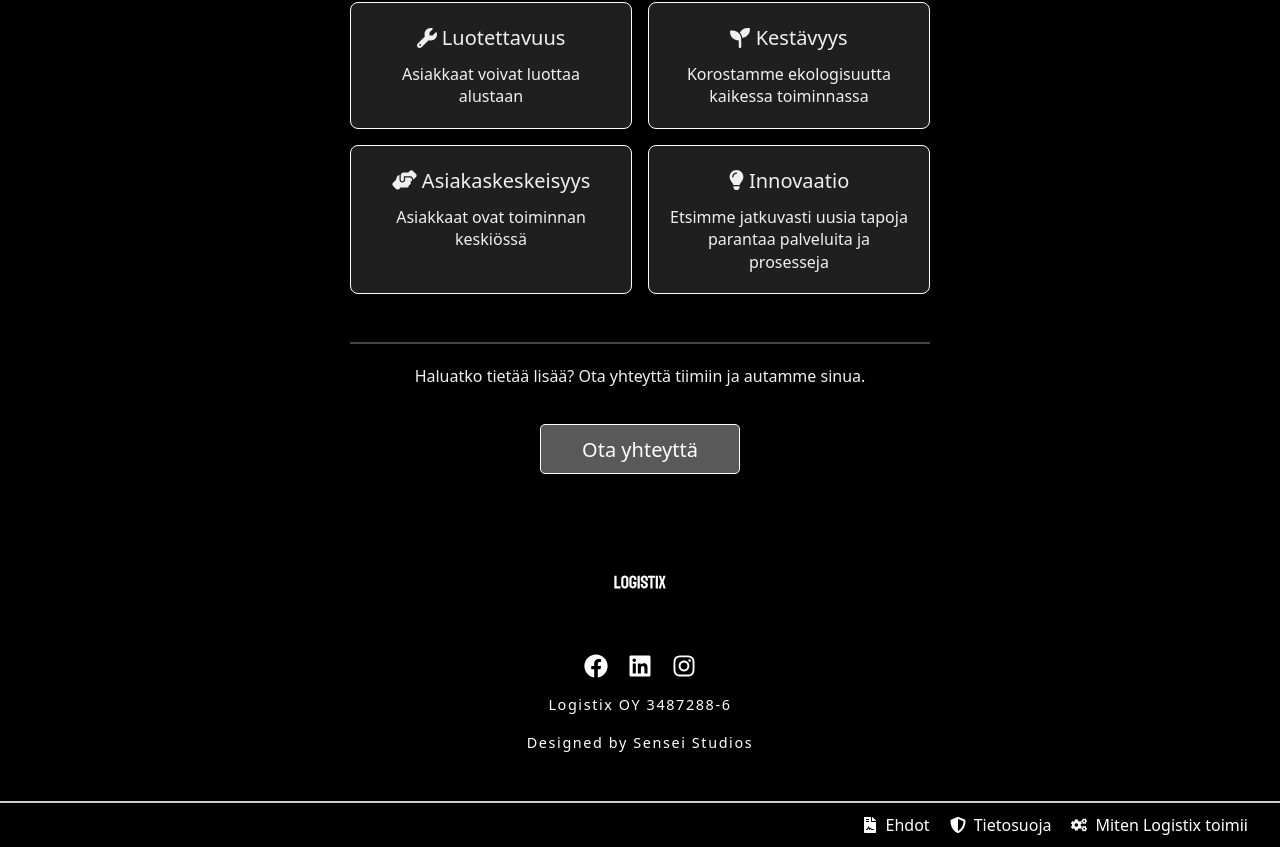
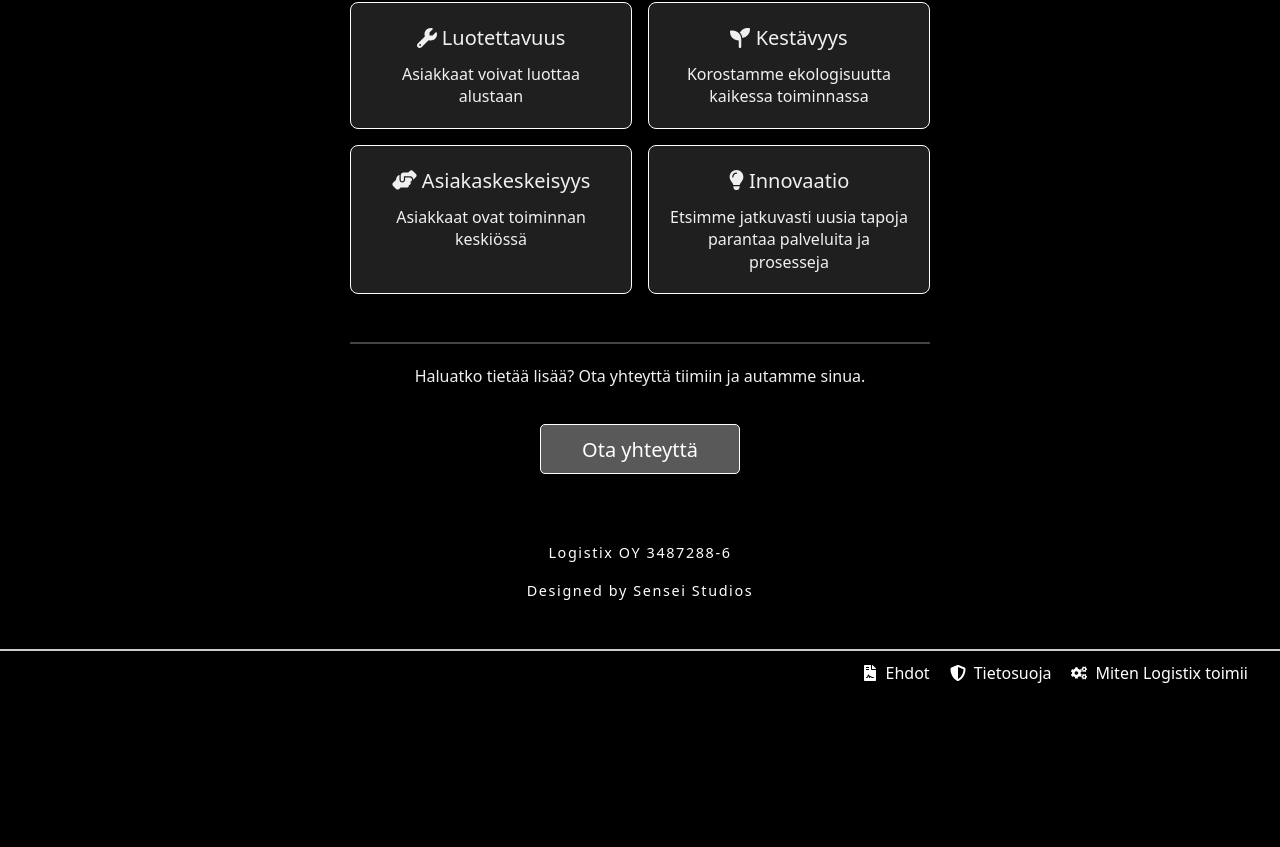
Before and after one commit to thahertech/logistics-platform, a Next.js app: page /me in a window 1280 px wide. Shown: the part 700-1547 px from the top of the page. After the commit the page ends 1395 px from the top, so only its background shows below. Built offline with nearby package versions, Linux system fonts and the light colour scheme; no server answers.

Commit message:
header nav modified

```diff
--- a/src/app/Dashboard/Layout.js
+++ b/src/app/Dashboard/Layout.js
@@ -61,7 +61,7 @@ const Layout = ({ children }) => {
   )}
   {isAuthenticated && (
     <nav className={styles.topHeaderNav}>
-      <Link
+      {/* <Link
         href="/luo-ilmoitus"
         className={`${styles.topHeaderLink} ${
           pathname === '/luo-ilmoitus' ? styles.activeLink : ''
@@ -76,7 +76,7 @@ const Layout = ({ children }) => {
         }`}
       >
         <FaSearch className={styles.icon} /> Löydä kuljetuksia
-      </Link>
+      </Link> */}
       <Link
         href="/oma-tili"
         className={`${styles.topHeaderLink} ${
@@ -144,14 +144,14 @@ const Layout = ({ children }) => {
       </header>
       <main className={styles.mainContent}>{children}</main>
       <footer className={styles.footer}>
-      <Image
+      {/* <Image
           src={footerImg}
           alt="Logistix Logo"
           width={85}
           height={85}
           className={styles.footerLogo}
-          />
-      <div className={styles.socialLinks}>
+          /> */}
+      {/* <div className={styles.socialLinks}>
         <Link href="https://facebook.com" className={styles.socialIcon}>
           <FaFacebook />
         </Link>
@@ -161,7 +161,7 @@ const Layout = ({ children }) => {
         <Link href="https://instagram.com" className={styles.socialIcon}>
           <FaInstagram />
         </Link>
-      </div>
+      </div> */}
 
         <p className={styles.footerText}>Logistix OY 3487288-6</p>
         <p className={styles.footerText}>Designed by Sensei Studios</p>
```
